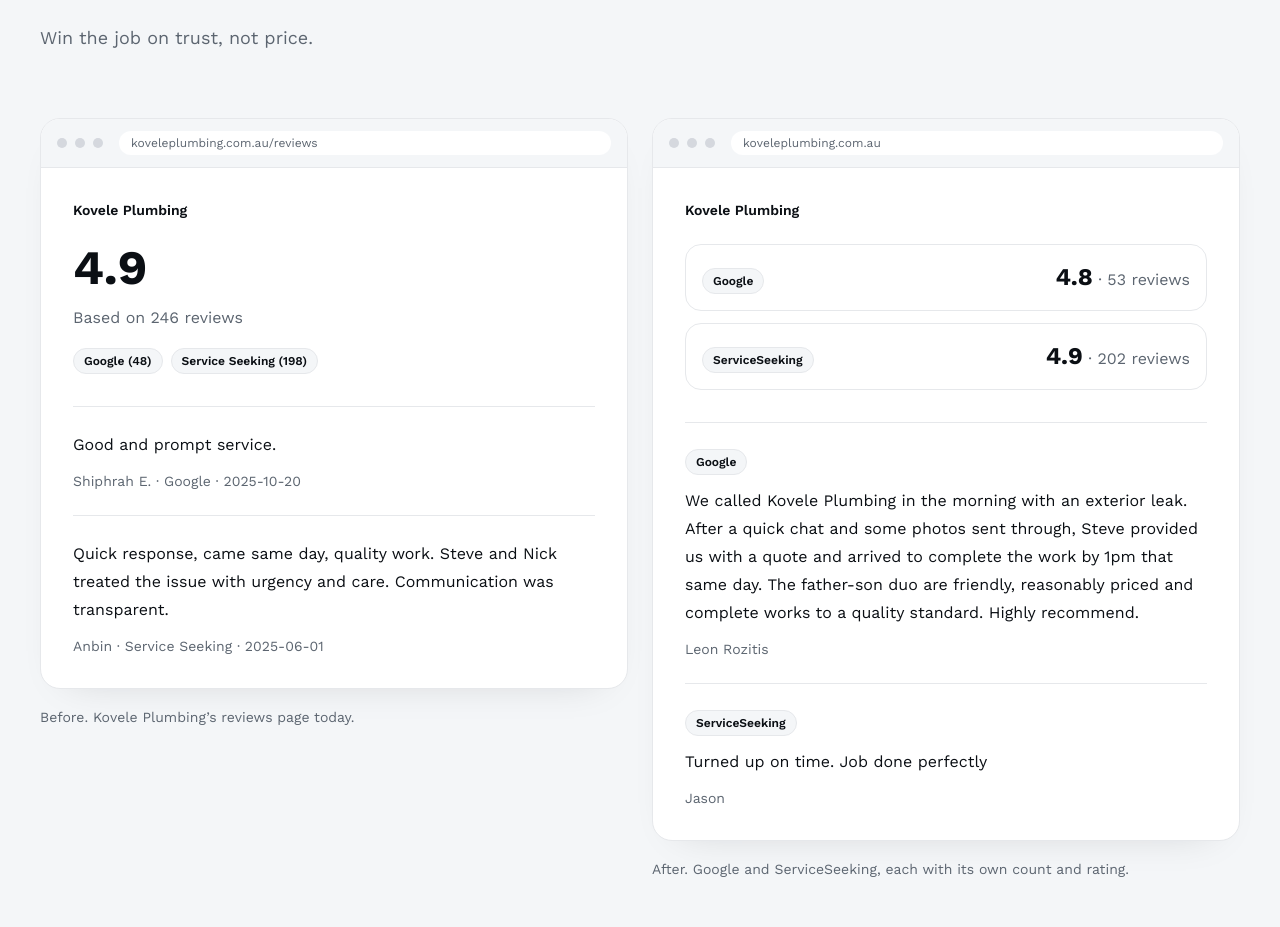
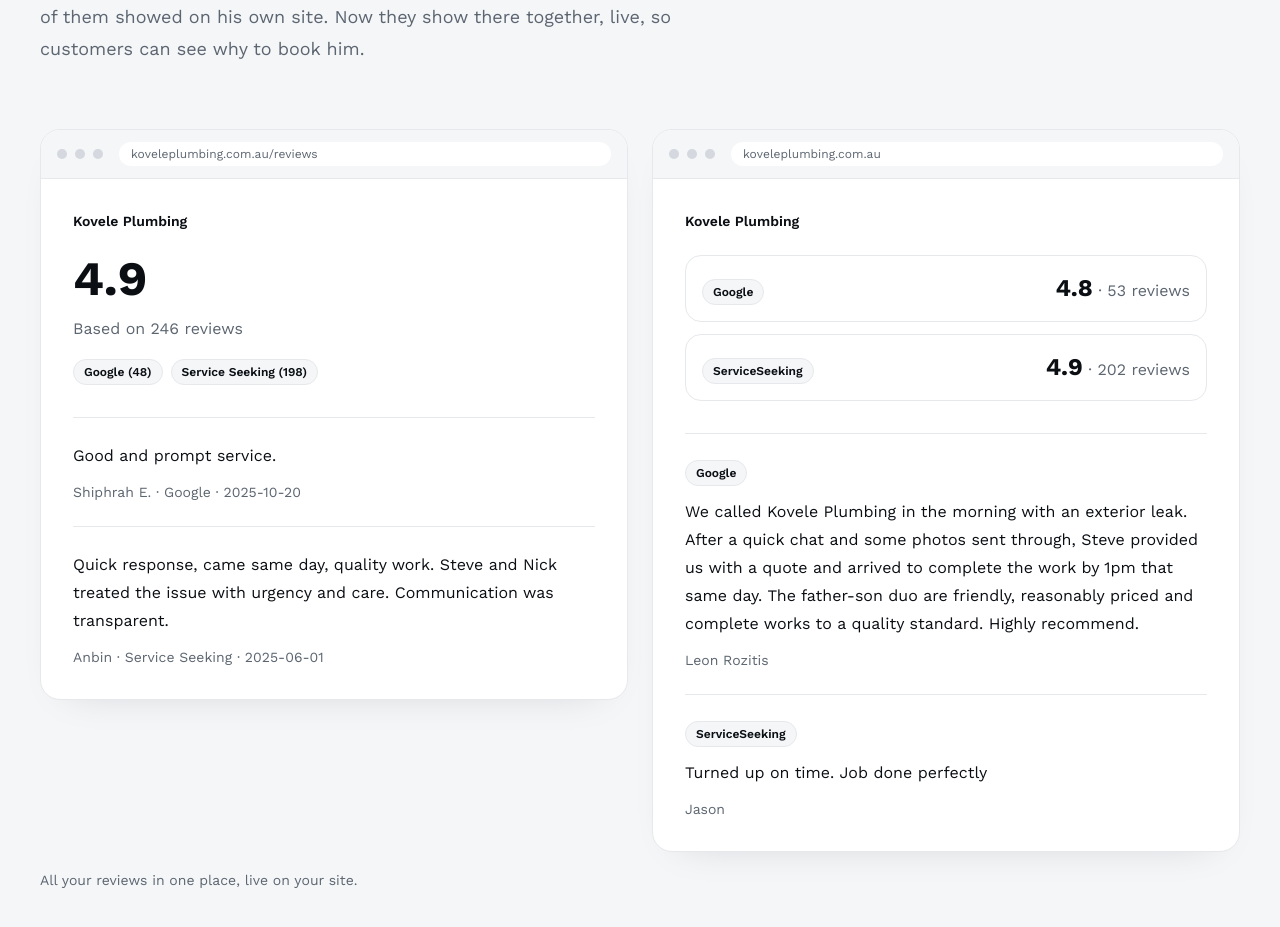
Before and after one commit to Dan-Kovac/ReviewBuddyWebsite, a Next.js app: page / in a window 1280 px wide. Shown: the part 1528-2455 px from the top of the page. Built offline with nearby package versions, Linux system fonts and the light colour scheme.

Commit message:
Use the approved Kovele lines only in the before/after section.
The headline, body, and shared caption stay in section 2. The rest of the homepage is unchanged.

```diff
--- a/app/page.tsx
+++ b/app/page.tsx
@@ -153,23 +153,21 @@ export default function HomePage() {
       <section className={`bg-soft ${section}`}>
         <div className={wrap}>
           <h2 className="max-w-3xl text-4xl font-bold leading-[1.1] text-ink sm:text-5xl">
-            All your reviews, one place, live on your site
+            Win the job on trust, not price.
           </h2>
-          <p className="mt-6 max-w-2xl text-lg leading-8 text-muted">Win the job on trust, not price.</p>
-          <div className="mt-16 grid items-start gap-6 lg:grid-cols-2">
-            <figure>
+          <p className="mt-6 max-w-2xl text-lg leading-8 text-muted">
+            Kovele Plumbing had good reviews on Google and ServiceSeeking, but none of them showed on his own site.
+            Now they show there together, live, so customers can see why to book him.
+          </p>
+          <figure className="mt-16">
+            <div className="grid items-start gap-6 lg:grid-cols-2">
               <BeforeSite />
-              <figcaption className="mt-4 text-sm leading-6 text-muted">
-                Before. Kovele Plumbing’s reviews page today.
-              </figcaption>
-            </figure>
-            <figure>
               <AfterWidget />
-              <figcaption className="mt-4 text-sm leading-6 text-muted">
-                After. Google and ServiceSeeking, each with its own count and rating.
-              </figcaption>
-            </figure>
-          </div>
+            </div>
+            <figcaption className="mt-4 text-sm leading-6 text-muted">
+              All your reviews in one place, live on your site.
+            </figcaption>
+          </figure>
         </div>
       </section>
 
```
